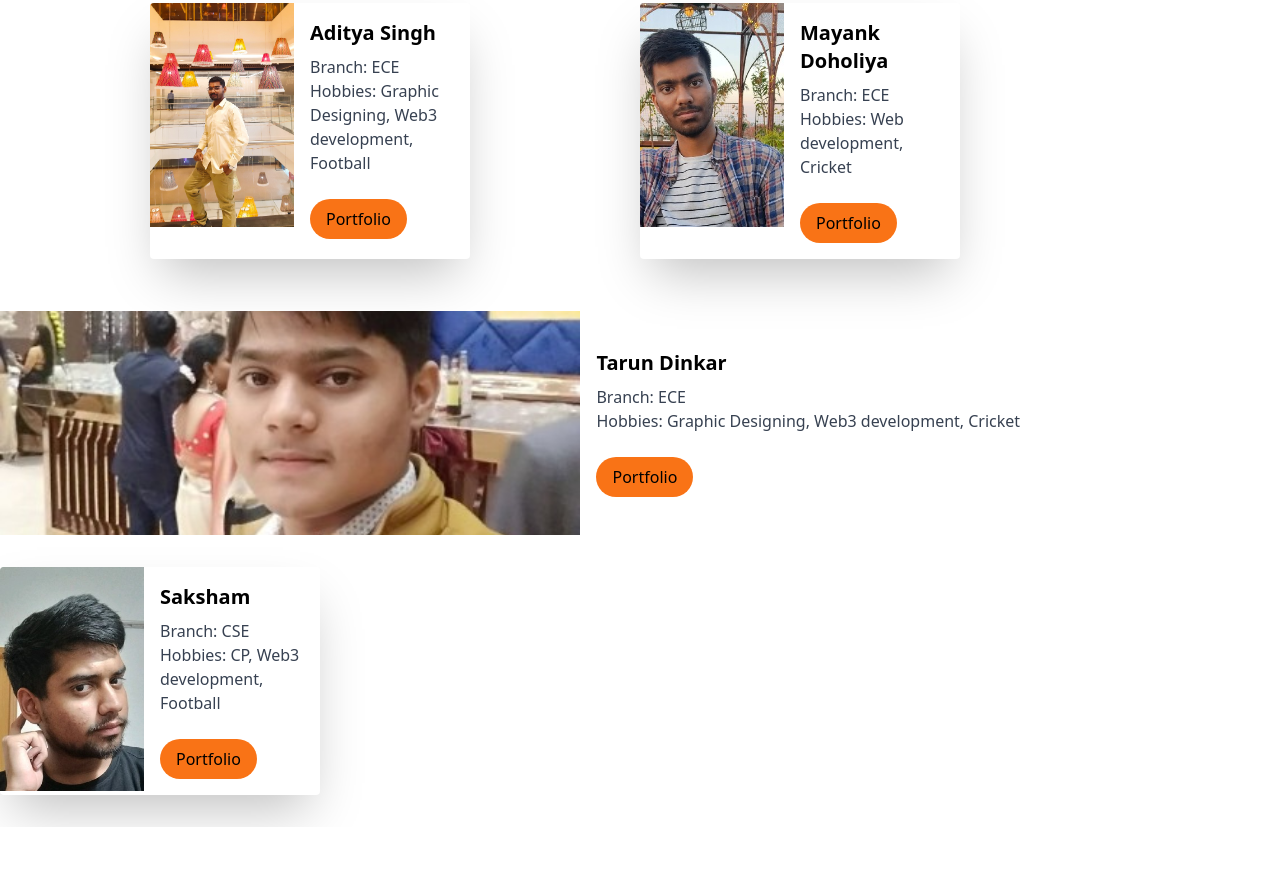
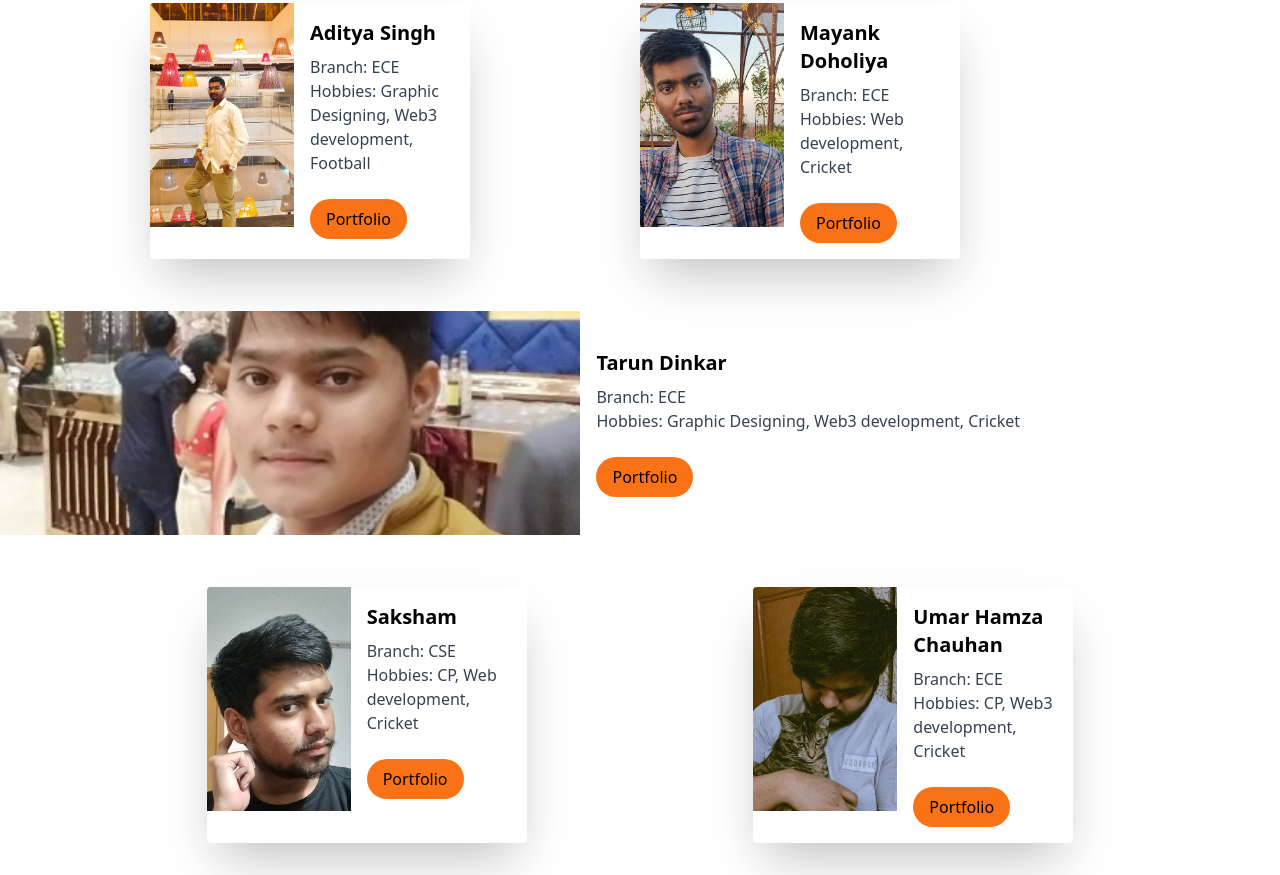
Before and after one commit to aialok/open-source-IIIT-Ranchi, a plain HTML site: page src/pages/sophomore.html in a window 1280 px wide. Shown: the part 1125-2000 px from the top of the page. Before the commit the page ends 1952 px from the top, so only its background shows below. Drawn offline with nearby package versions, Linux system fonts and the light colour scheme.

Commit message:
Hamza
Added Hamza

```diff
--- a/src/pages/sophomore.html
+++ b/src/pages/sophomore.html
@@ -243,9 +243,8 @@
       </div>
     </div>
 
+
     <div class="max-w-xs rounded overflow-hidden shadow-2xl   my-8 transform hover:scale-105 transition-transform duration-300 ">
-
-
       <div class="flex w-full">
         <div class="w-1/2">
           <div class="h-56 bg-gray-300">
@@ -264,9 +263,8 @@
       </div>
     </div>
 
+
     <div class="max-w-xs rounded overflow-hidden shadow-2xl   my-8 transform hover:scale-105 transition-transform duration-300 ">
-
-
       <div class="flex w-full">
         <div class="w-1/2">
           <div class="h-56 bg-gray-300">
@@ -285,6 +283,7 @@
       </div>
     </div>
 
+
       <div class="max-w-xs rounded overflow-hidden shadow-2xl   my-8 transform hover:scale-105 transition-transform duration-300 "></div>
       <div class="flex w-full">
         <div class="w-1/2">
@@ -302,11 +301,10 @@
             </button>
         </div>
       </div>
-  </div>
+
+
 
     <div class="max-w-xs rounded overflow-hidden shadow-2xl   my-8 transform hover:scale-105 transition-transform duration-300 ">
-
-
       <div class="flex w-full">
         <div class="w-1/2">
           <div class="h-56 bg-gray-300">
@@ -317,7 +315,7 @@
           <div class="w-3/5 p-4 my-auto">
             <div class="font-bold text-xl mb-2 ">Saksham</div>
             <p class="text-gray-700 text-base">Branch: CSE</p>
-          <p class="text-gray-700 text-base">Hobbies: CP, Web3 development, Football</p>
+            <p class="text-gray-700 text-base">Hobbies: CP, Web development, Cricket</p>
             <button class="bg-orange-500 text-black hover:ring-2 hover:ring-orange-500 py-2 px-4 rounded-full mt-6">
               <a href="https://www.linkedin.com/in/saksham-saksham-500298257/" target="_blank" class="font-medium">Portfolio</a>
             </button>
@@ -325,6 +323,28 @@
       </div>
     </div>
 
+    <div class="max-w-xs rounded overflow-hidden shadow-2xl   my-8 transform hover:scale-105 transition-transform duration-300 ">
+      <div class="flex w-full">
+        <div class="w-1/2">
+          <div class="h-56 bg-gray-300">
+            <img src="../assets/images/Hamza.jpeg" class="h-full w-full object-cover">
+          </div>
+        </div>
+
+          <div class="w-3/5 p-4 my-auto">
+            <div class="font-bold text-xl mb-2 ">Umar Hamza Chauhan</div>
+            <p class="text-gray-700 text-base">Branch: ECE</p>
+            <p class="text-gray-700 text-base">Hobbies: CP, Web3 development, Cricket</p>
+            <button class="bg-orange-500 text-black hover:ring-2 hover:ring-orange-500 py-2 px-4 rounded-full mt-6">
+              <a href="https://www.linkedin.com/in/umar-hamza-chauhan-083161216/" target="_blank" class="font-medium">Portfolio</a>
+            </button>
+        </div>
+      </div>
+    </div>
+
+
+
+
   </div>
 </body>
 
```
Also changed, not shown: src/assets/images/Hamza.jpeg (added). Lines whose indentation alone changed are shown as unchanged.
